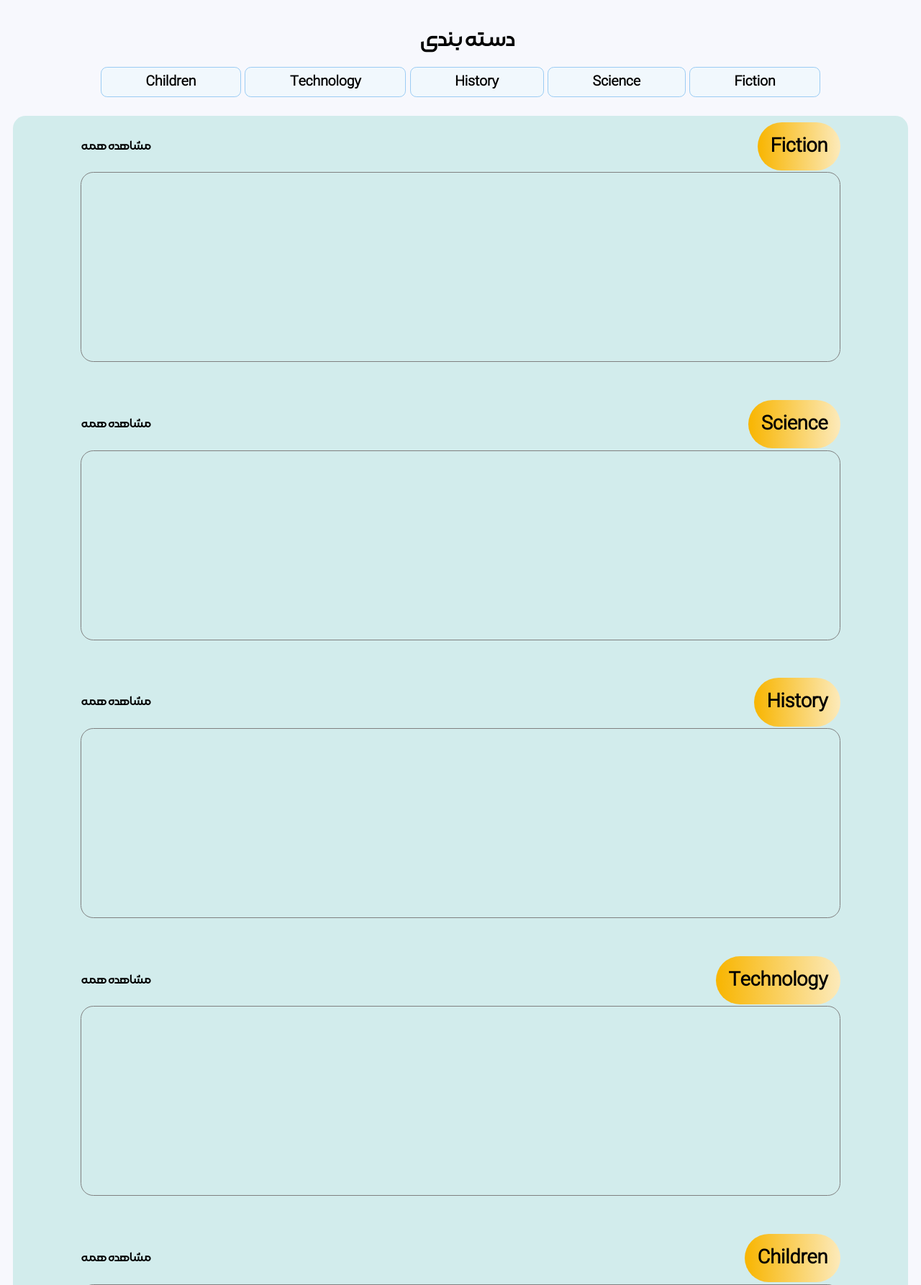
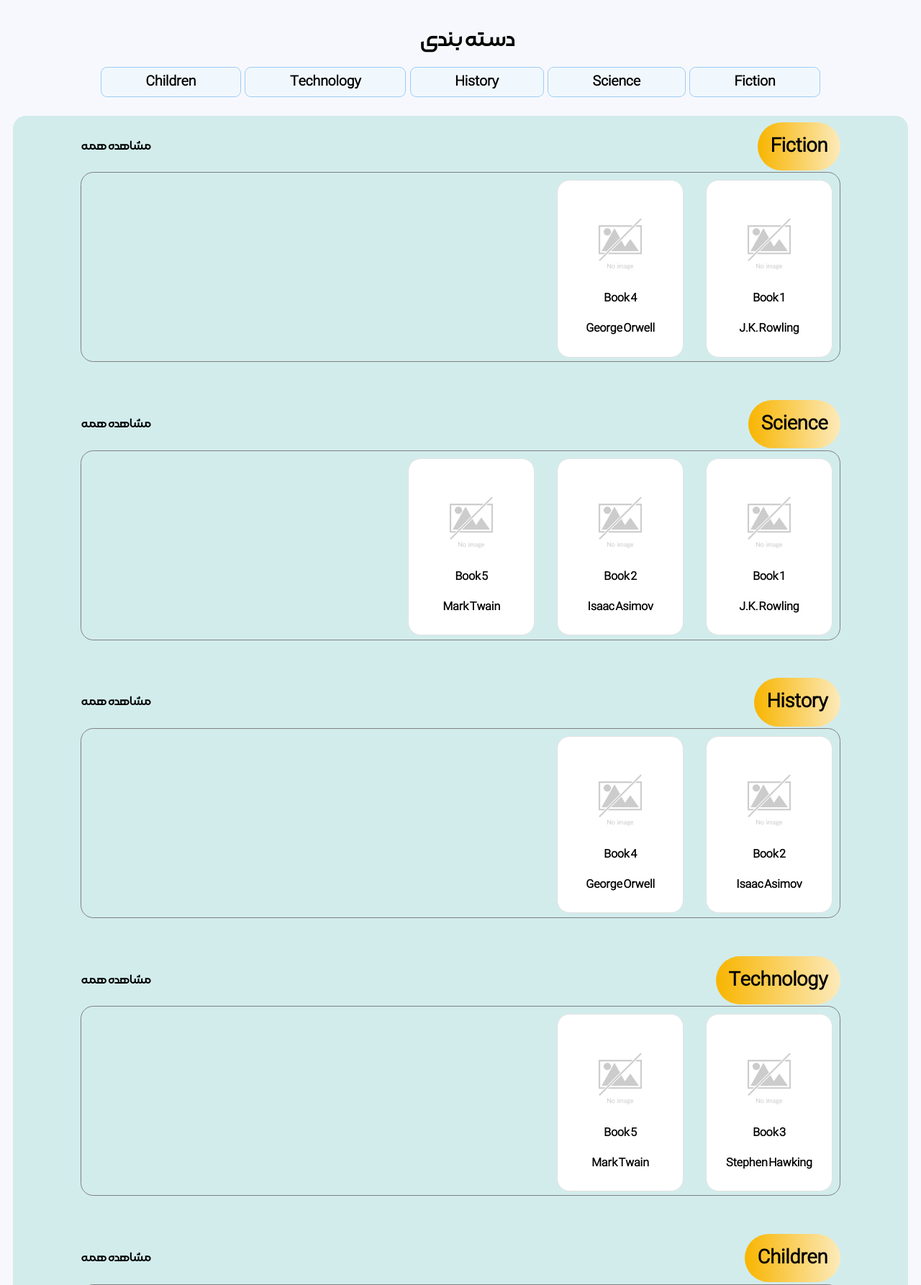
Before and after one commit to MohammadHossein007/Librarian, a Django app: page / in a window 1280 px wide. Shown: the part 440-2226 px from the top of the page at 72% size. Run offline with Django 5.2, Linux system fonts and the light colour scheme; data comes from the database, SQL or seed files in the repository.

Commit message:
fixing bug in showing books in main page

```diff
--- a/templates/main_index.html
+++ b/templates/main_index.html
@@ -138,7 +138,7 @@
           </a>
         </div>
         <div class="tarikhi">
-          {% for book in category.book_set.all %}
+          {% for book in category.book.all %}
           <a class="book" href="{% url 'book_info' book.id %}" style="color: black;">
             <div>
               <img class="book-image" src="{{ book.image.url }}" width="120" height="120" alt="" />
```
